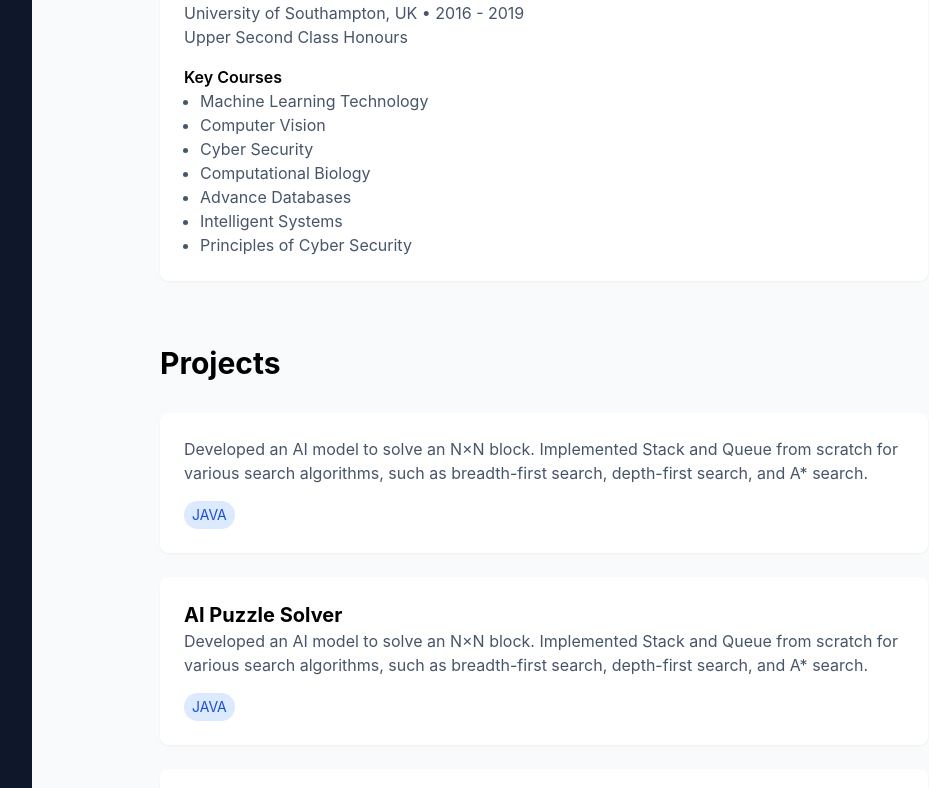
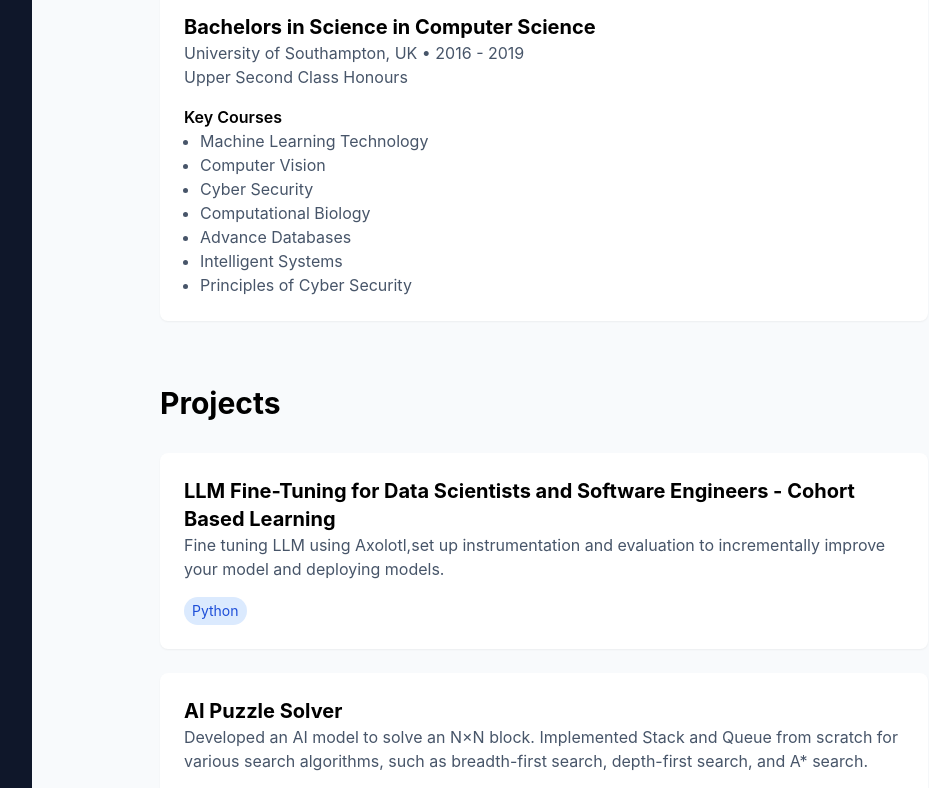
Before and after one commit to ramaiyaKushal/resume, a React (Create React App) app: page / in a window 1280 px wide. Shown: the part 2000-2788 px from the top of the page, without its empty margins (224-1153 px from the left). Built offline with nearby package versions, Linux system fonts and the light colour scheme.

Commit message:
Added few info and Work In Progress Highlight

```diff
--- a/src/App.js
+++ b/src/App.js
@@ -73,6 +73,7 @@ const CVWebsite = () => {
             <section id="home" className="space-y-6">
               <div className="flex items-center space-x-4">
                 <div>
+                  <h1 className="text-2xl font-bold mb-2">⚠️WORK IN PROGRESS</h1>
                   <h1 className="text-3xl font-bold">Kushal Atul Ramaiya</h1>
                   <p className="text-xl text-slate-600">Software Development Engineer</p>
                 </div>
@@ -191,10 +192,10 @@ const CVWebsite = () => {
               <div className="grid gap-6">
                 {[
                   {
-                    title: "",
-                    description: "Developed an AI model to solve an N×N block. Implemented Stack and Queue from scratch for various search algorithms, such as breadth-first search, depth-first search, and A* search.",
-                    tech: ["JAVA"],
-                    // link: "github.com/project1"
+                    title: "LLM Fine-Tuning for Data Scientists and Software Engineers - Cohort Based Learning",
+                    description: "Fine tuning LLM using Axolotl,set up instrumentation and evaluation to incrementally improve your model and deploying models.",
+                    tech: ["Python"],
+                    link: "https://maven.com/parlance-labs/fine-tuning"
                   },
                   {
                     title: "AI Puzzle Solver",
@@ -235,19 +236,15 @@ const CVWebsite = () => {
                 {[
                   {
                     category: "Languages",
-                    skills: ["Python", "JavaScript", "Java", "SQL"]
+                    skills: ["Python", "Java", "SQL","C++"]
                   },
                   {
-                    category: "Frontend",
-                    skills: ["React", "Vue.js", "HTML/CSS", "Tailwind"]
+                    category: "Frameworks",
+                    skills: ["Flask", "FastAPI", "JUnit","Jupyter Notebooks"]
                   },
                   {
-                    category: "Backend",
-                    skills: ["Node.js", "Django", "Express", "FastAPI"]
-                  },
-                  {
-                    category: "DevOps",
-                    skills: ["AWS", "Docker", "Kubernetes", "CI/CD"]
+                    category: "Developer Tools",
+                    skills: ["Git", "Docker", "Google Cloud Platform,", "VS Code","Weights & Biases"]
                   }
                 ].map((category, index) => (
                   <div key={index} className="bg-white rounded-lg p-6 shadow-sm">
```
